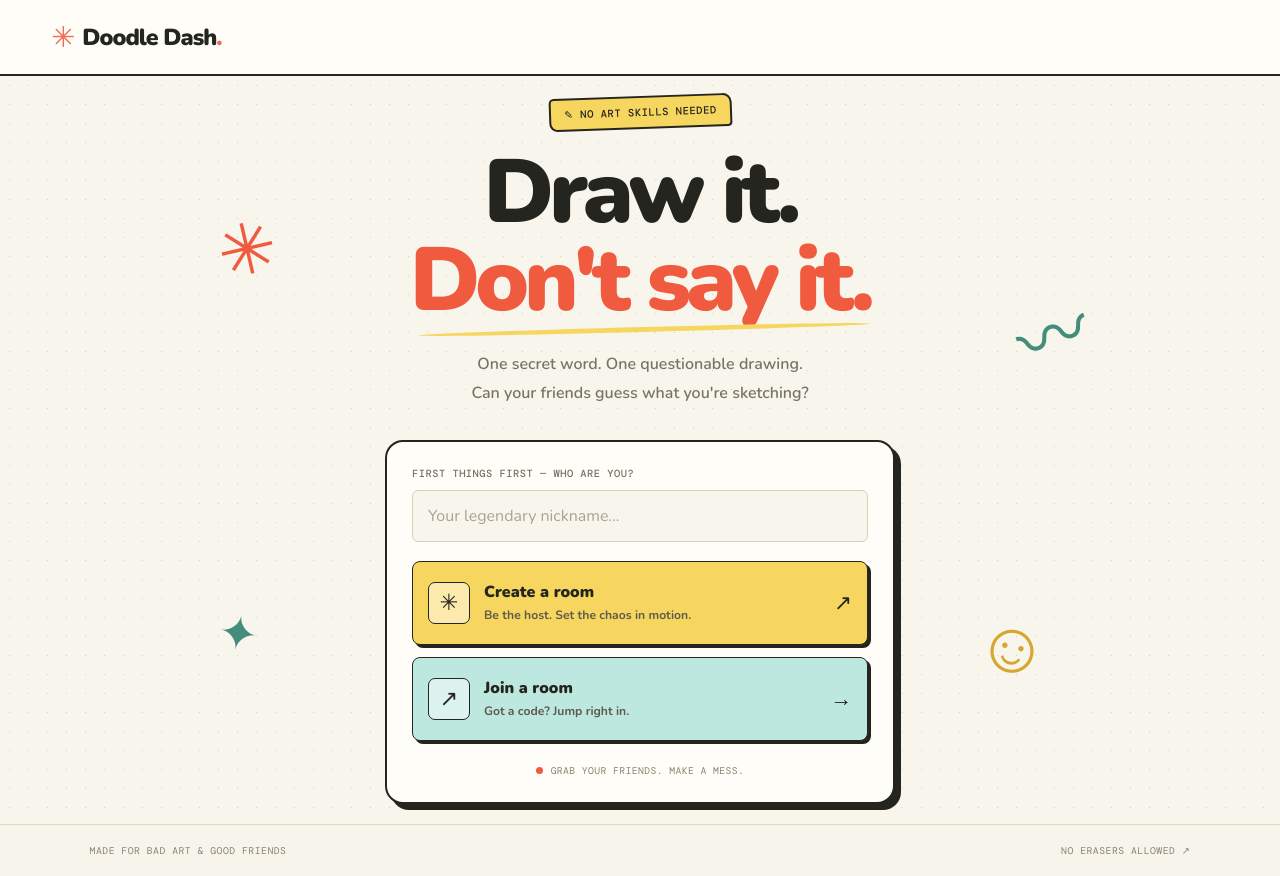
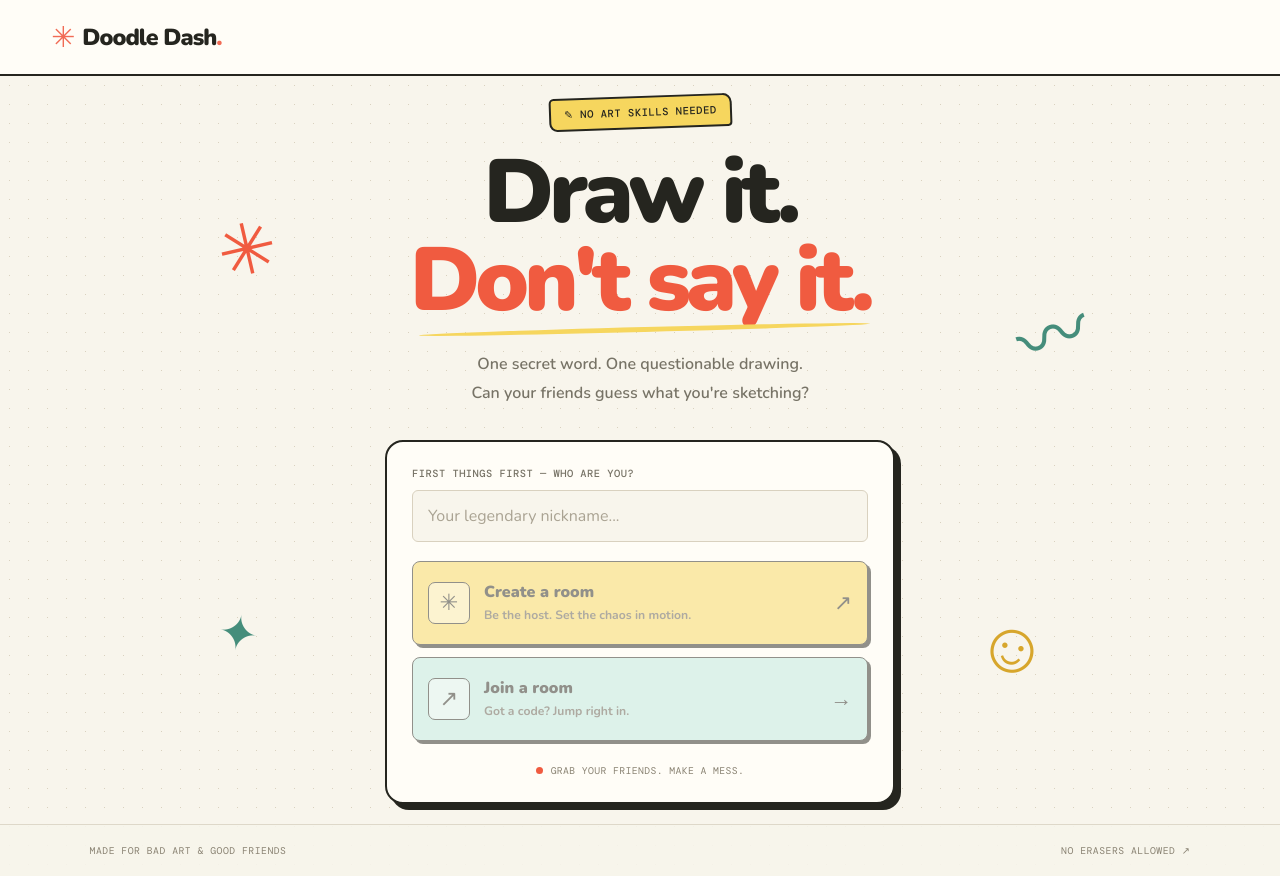
Before and after one commit to prathmyx/DoodleDash, a React (Vite) app in the folder client/: page / in a window 1280 px wide. Built offline with nearby package versions, Linux system fonts and the light colour scheme; no server answers.

Commit message:
feat:added name context and disbled button feature

```diff
--- a/client/src/Context/GameProvider.jsx
+++ b/client/src/Context/GameProvider.jsx
@@ -1,14 +1,17 @@
 import { RoomProvider } from "./RoomContext";
 import { PlayersProvider } from "./PlayersContext";
+import { NameProvider } from "./NameContext";
 
 export function GameProvider({children}) {
     return (
         <>
-            <RoomProvider >
-                <PlayersProvider>
-                    {children}
-                </PlayersProvider>
-            </RoomProvider>
+            <NameProvider>
+                <RoomProvider >
+                    <PlayersProvider>
+                        {children}
+                    </PlayersProvider>
+                </RoomProvider>
+            </NameProvider>
         </>
     );
 }
--- /dev/null
+++ b/client/src/Context/NameContext.jsx
@@ -0,0 +1,26 @@
+import { useContext, useState, createContext } from "react";
+
+const NameContext = createContext(null);
+
+export function NameProvider({children}) {
+    const [name, setName] = useState('');
+    const value = {name, setName};
+
+    return (
+        <NameContext.Provider value={value}>
+            {children}
+        </NameContext.Provider>
+    );
+}
+
+export function useName() {
+    const context = useContext(NameContext);
+
+    if (!context) {
+        throw new Error(
+            "usename must be used inside nameProvider"
+        );
+    }
+
+    return context;
+}
--- a/client/src/Pages/Home.css
+++ b/client/src/Pages/Home.css
@@ -129,6 +129,11 @@
     border-radius: 8px;
     cursor: pointer;
     transition: transform 160ms ease, box-shadow 160ms ease;
+}
+
+.action-card:disabled {
+    opacity: 0.5;
+    pointer-events: none;
 }
 
 .create-card {
--- a/client/src/Pages/Home.jsx
+++ b/client/src/Pages/Home.jsx
@@ -2,17 +2,18 @@ import { useNavigate } from "react-router-dom";
 import { createRoom, joinRoom } from "../Helpers/RoomActions";
 import { useRoom } from "../Context/RoomContext";
 import { usePlayers } from "../Context/PlayersContext";
+import { useName } from "../Context/NameContext";
 import "./Home.css";
 
 export default function Home() {
     const navigate = useNavigate();
     const { setRoom} = useRoom();
     const { setPlayers} = usePlayers();
+    const { name, setName } = useName();
 
     function handleCreateRoom() {
-        let username = document.getElementById('username').value;
 
-        createRoom(username, setRoom, setPlayers)
+        createRoom(name, setRoom, setPlayers)
             .then((result) => {
                 navigate(`/lobby/${result.roomId.toUpperCase()}`, {
                     state: { isHost: true, roomId: result.roomId,},
@@ -24,8 +25,6 @@ export default function Home() {
     }
 
     function handleJoinRoom() {
-        let username = document.getElementById('username').value;
-
         const roomId = prompt("Enter the room code:").trim();
 
         if (roomId.length < 6) {
@@ -33,7 +32,7 @@ export default function Home() {
             return;
         }
 
-        joinRoom(roomId?.trim(), username, setRoom, setPlayers)
+        joinRoom(roomId?.trim(), name, setRoom, setPlayers)
             .then((result) => {
                 navigate(`/lobby/${roomId.trim().toUpperCase()}`, {
                     state: { isHost: false, roomId: result.roomId,},
@@ -75,13 +74,18 @@ export default function Home() {
                             placeholder="Your legendary nickname..."
                             maxLength={20}
                             autoComplete="nickname name"
+                            value={name}
+                            onChange={(e) => setName(e.target.value)}
                             required
                         />
 
-                        <div className="action-grid">
+                        <div className="action-grid"
+                             title={!name.trim() ? "Please enter a username first!" : ""}
+                        >
                             <button
                                 className="action-card create-card"
                                 type="button"
+                                disabled={!name.trim()}
                                 onClick={handleCreateRoom}
                             >
                                 <span className="card-icon">✳</span>
@@ -95,6 +99,7 @@ export default function Home() {
                             <button
                                 className="action-card join-card"
                                 type="button"
+                                disabled={!name.trim()}
                                 onClick={handleJoinRoom}
                             >
                                 <span className="card-icon">↗</span>
```
